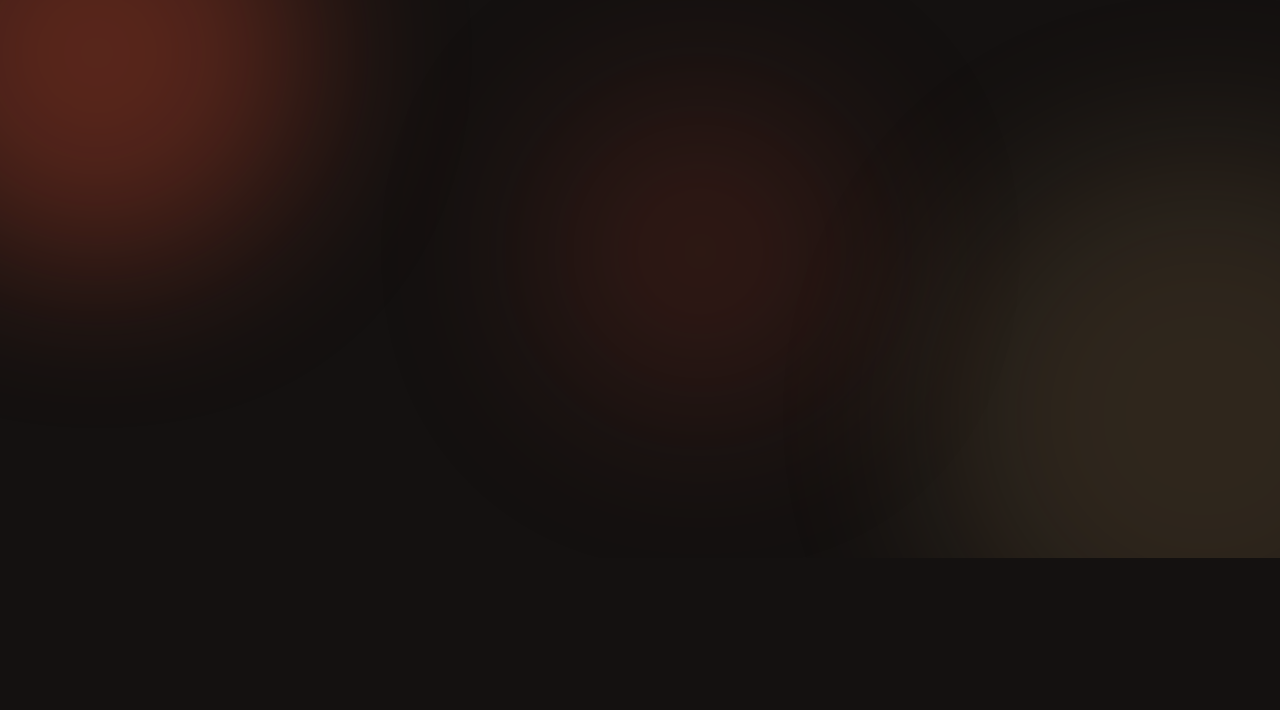
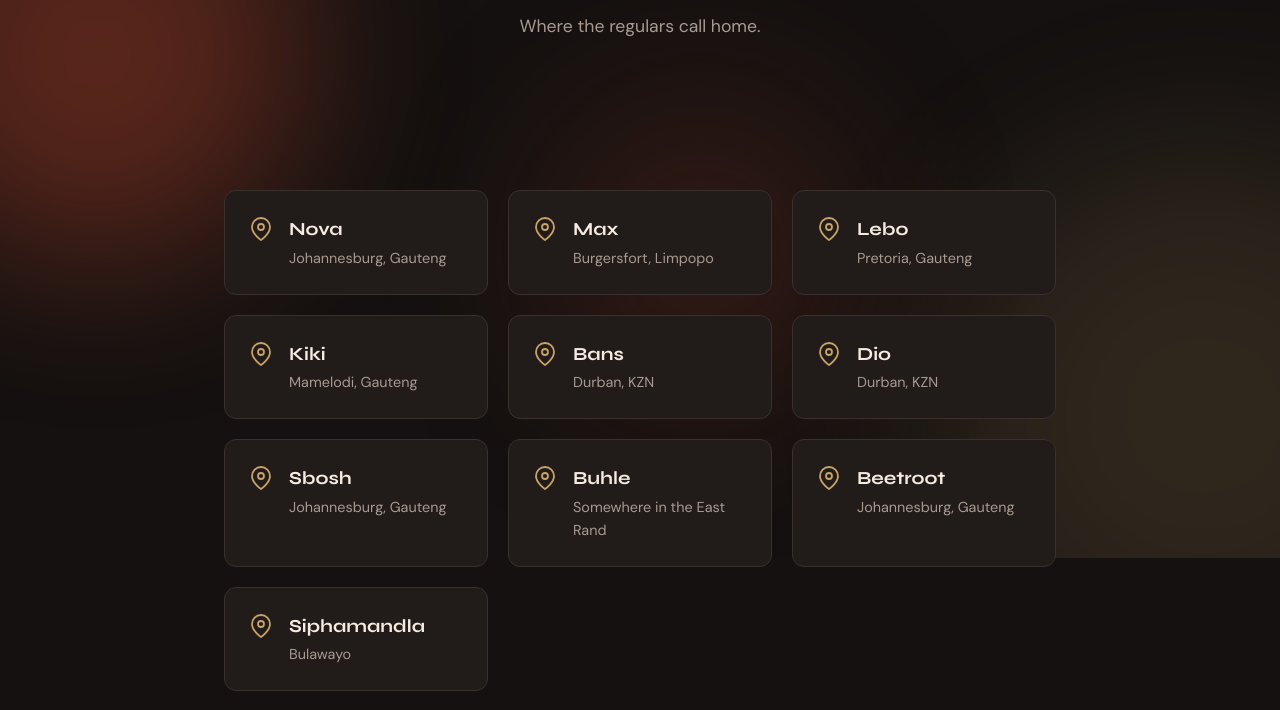
Before and after one commit to Nova-Nkosi/TheBurgerJoint, a plain HTML site: page locations.html in a window 1280 px wide. Shown: the part 242-952 px from the top of the page. Before the commit the page ends 800 px from the top, so only its background shows below. Drawn offline with Linux system fonts and the light colour scheme.

Commit message:
Update locations.html

```diff
--- a/locations.html
+++ b/locations.html
@@ -37,4 +37,64 @@
     <header class="page-head">
         <p class="kicker">05 &mdash; The Map</p>
         <h1>Locations</h1>
-        <p class="lead" style
+        <p class="lead" style="margin: 16px auto 0;">Where the regulars call home.</p>
+    </header>
+
+    <main>
+        <section style="border-top: none;">
+            <div class="wrap">
+                <div class="locations">
+                    <div class="loc">
+                        <svg viewBox="0 0 24 24" fill="none" stroke="currentColor" stroke-width="1.8" stroke-linecap="round" stroke-linejoin="round" aria-hidden="true"><path d="M21 10c0 7-9 13-9 13s-9-6-9-13a9 9 0 0 1 18 0z"/><circle cx="12" cy="10" r="3"/></svg>
+                        <div><p class="name">Nova</p><p class="place">Johannesburg, Gauteng</p></div>
+                    </div>
+                    <div class="loc">
+                        <svg viewBox="0 0 24 24" fill="none" stroke="currentColor" stroke-width="1.8" stroke-linecap="round" stroke-linejoin="round" aria-hidden="true"><path d="M21 10c0 7-9 13-9 13s-9-6-9-13a9 9 0 0 1 18 0z"/><circle cx="12" cy="10" r="3"/></svg>
+                        <div><p class="name">Max</p><p class="place">Burgersfort, Limpopo</p></div>
+                    </div>
+                    <div class="loc">
+                        <svg viewBox="0 0 24 24" fill="none" stroke="currentColor" stroke-width="1.8" stroke-linecap="round" stroke-linejoin="round" aria-hidden="true"><path d="M21 10c0 7-9 13-9 13s-9-6-9-13a9 9 0 0 1 18 0z"/><circle cx="12" cy="10" r="3"/></svg>
+                        <div><p class="name">Lebo</p><p class="place">Pretoria, Gauteng</p></div>
+                    </div>
+                    <div class="loc">
+                        <svg viewBox="0 0 24 24" fill="none" stroke="currentColor" stroke-width="1.8" stroke-linecap="round" stroke-linejoin="round" aria-hidden="true"><path d="M21 10c0 7-9 13-9 13s-9-6-9-13a9 9 0 0 1 18 0z"/><circle cx="12" cy="10" r="3"/></svg>
+                        <div><p class="name">Kiki</p><p class="place">Mamelodi, Gauteng</p></div>
+                    </div>
+                    <div class="loc">
+                        <svg viewBox="0 0 24 24" fill="none" stroke="currentColor" stroke-width="1.8" stroke-linecap="round" stroke-linejoin="round" aria-hidden="true"><path d="M21 10c0 7-9 13-9 13s-9-6-9-13a9 9 0 0 1 18 0z"/><circle cx="12" cy="10" r="3"/></svg>
+                        <div><p class="name">Bans</p><p class="place">Durban, KZN</p></div>
+                    </div>
+                    <div class="loc">
+                        <svg viewBox="0 0 24 24" fill="none" stroke="currentColor" stroke-width="1.8" stroke-linecap="round" stroke-linejoin="round" aria-hidden="true"><path d="M21 10c0 7-9 13-9 13s-9-6-9-13a9 9 0 0 1 18 0z"/><circle cx="12" cy="10" r="3"/></svg>
+                        <div><p class="name">Dio</p><p class="place">Durban, KZN</p></div>
+                    </div>
+                    <div class="loc">
+                        <svg viewBox="0 0 24 24" fill="none" stroke="currentColor" stroke-width="1.8" stroke-linecap="round" stroke-linejoin="round" aria-hidden="true"><path d="M21 10c0 7-9 13-9 13s-9-6-9-13a9 9 0 0 1 18 0z"/><circle cx="12" cy="10" r="3"/></svg>
+                        <div><p class="name">Sbosh</p><p class="place">Johannesburg, Gauteng</p></div>
+                    </div>
+                    <div class="loc">
+                        <svg viewBox="0 0 24 24" fill="none" stroke="currentColor" stroke-width="1.8" stroke-linecap="round" stroke-linejoin="round" aria-hidden="true"><path d="M21 10c0 7-9 13-9 13s-9-6-9-13a9 9 0 0 1 18 0z"/><circle cx="12" cy="10" r="3"/></svg>
+                        <div><p class="name">Buhle</p><p class="place">Somewhere in the East Rand</p></div>
+                    </div>
+                    <div class="loc">
+                        <svg viewBox="0 0 24 24" fill="none" stroke="currentColor" stroke-width="1.8" stroke-linecap="round" stroke-linejoin="round" aria-hidden="true"><path d="M21 10c0 7-9 13-9 13s-9-6-9-13a9 9 0 0 1 18 0z"/><circle cx="12" cy="10" r="3"/></svg>
+                        <div><p class="name">Beetroot</p><p class="place">Johannesburg, Gauteng</p></div>
+                    </div>
+                    <div class="loc">
+                        <svg viewBox="0 0 24 24" fill="none" stroke="currentColor" stroke-width="1.8" stroke-linecap="round" stroke-linejoin="round" aria-hidden="true"><path d="M21 10c0 7-9 13-9 13s-9-6-9-13a9 9 0 0 1 18 0z"/><circle cx="12" cy="10" r="3"/></svg>
+                        <div><p class="name">Siphamandla</p><p class="place">Bulawayo</p></div>
+                    </div>
+                </div>
+            </div>
+        </section>
+    </main>
+
+    <footer>
+        <div class="wrap">
+            <p>Developed by Nova, 2026</p>
+        </div>
+    </footer>
+
+    <script src="assets/nav.js"></script>
+</body>
+</html>
```
